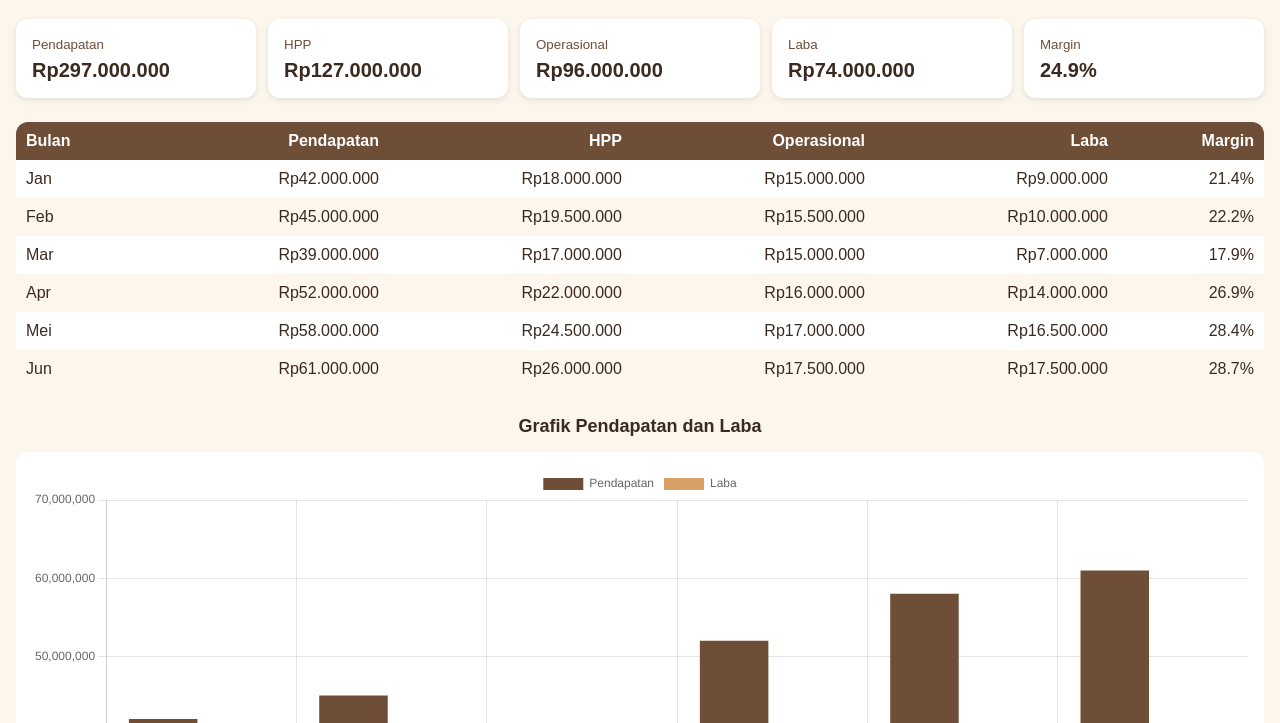
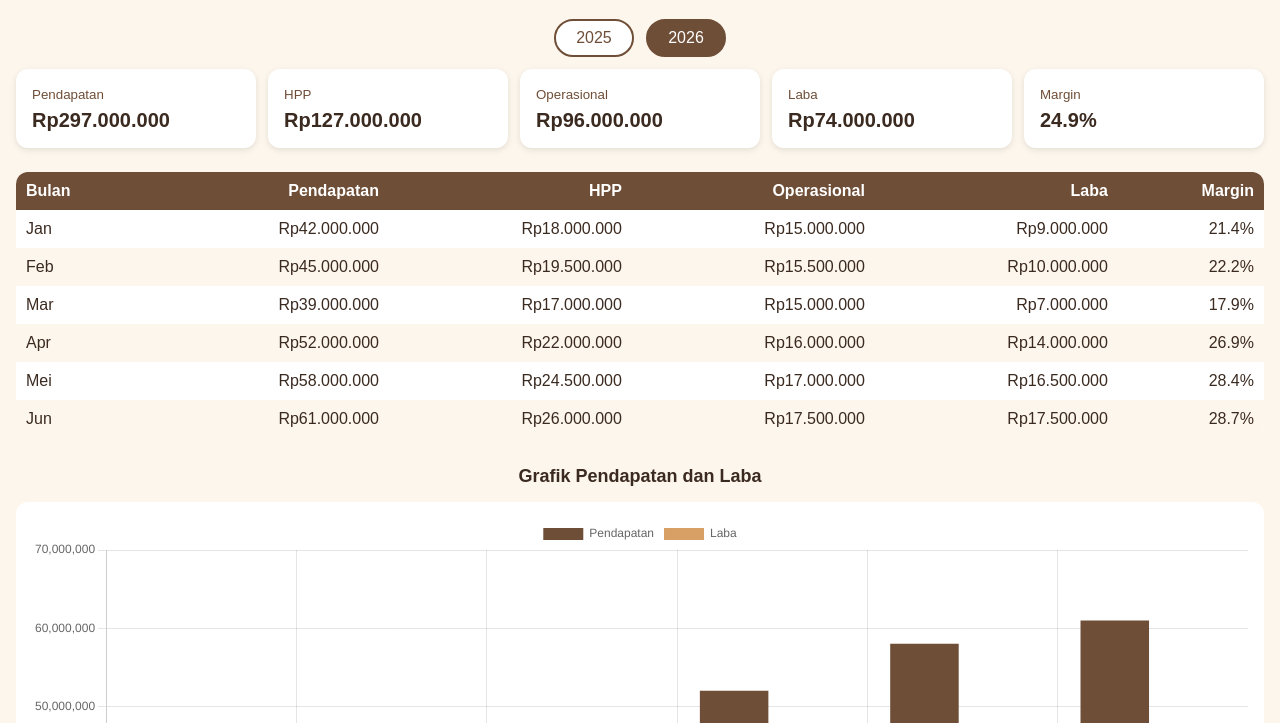
Before and after one commit to tfandena1602-del/dashboard-keuangan, a plain HTML site: page index.html in a window 1280 px wide. Shown: the part 77-800 px from the top of the page. Drawn offline with nearby package versions, Linux system fonts and the light colour scheme.

Commit message:
Update index.html

```diff
--- a/index.html
+++ b/index.html
@@ -23,10 +23,19 @@
     .grafik { background: white; border-radius: 12px; padding: 16px; margin-top: 12px; }
 
     .grafik-donat { max-width: 380px; margin-left: auto; margin-right: auto; }
+
+    .tombol-tahun { text-align: center; margin: 12px 0; }
+    .tombol-tahun button { padding: 8px 20px; margin: 0 4px; border: 2px solid #6f4e37; background: white; color: #6f4e37; border-radius: 20px; font-size: 16px; }
+    .tombol-tahun button.aktif { background: #6f4e37; color: white; }
   </style>
 </head>
 <body>
   <h1>Dashboard Keuangan Kopi Senja</h1>
+
+  <div class="tombol-tahun">
+    <button id="btn2025" onclick="tampilkan('2025')">2025</button>
+    <button id="btn2026" onclick="tampilkan('2026')">2026</button>
+  </div>
   <div class="kartu-wadah" id="kartu"></div>
 
   <table>
@@ -54,28 +63,44 @@
   </div>
   <p class="catatan">Data simulasi untuk tujuan portofolio.</p>
   <script>
-    const dataKeuangan = [
+    const dataTahun = {
+      "2025":[
+      { bulan: "Jan", pendapatan: 36000000, hpp: 16000000, operasional: 14000000 },
+      { bulan: "Feb", pendapatan: 38000000, hpp: 17000000, operasional: 14500000 },
+      { bulan: "Mar", pendapatan: 35000000, hpp: 16000000, operasional: 14000000 },
+      { bulan: "Apr", pendapatan: 44000000, hpp: 19500000, operasional: 15000000 },
+      { bulan: "Mei", pendapatan: 48000000, hpp: 21000000, operasional: 15500000 },
+      { bulan: "Jun", pendapatan: 50000000, hpp: 22000000, operasional: 16000000 }
+    ],
+      "2026": [
       { bulan: "Jan", pendapatan: 42000000, hpp: 18000000, operasional: 15000000 },
       { bulan: "Feb", pendapatan: 45000000, hpp: 19500000, operasional: 15500000 },
       { bulan: "Mar", pendapatan: 39000000, hpp: 17000000, operasional: 15000000 },
       { bulan: "Apr", pendapatan: 52000000, hpp: 22000000, operasional: 16000000 },
       { bulan: "Mei", pendapatan: 58000000, hpp: 24500000, operasional: 17000000 },
       { bulan: "Jun", pendapatan: 61000000, hpp: 26000000, operasional: 17500000 }
-    ];
+    ]
+  };
 
     function rupiah(angka) {
       return "Rp" + angka.toLocaleString("id-ID");
     }
 
-    function jumlahkan(kolom) {
-      return dataKeuangan.reduce(function (jumlah, d) {
+    function jumlahkan(data, kolom) {
+      return data.reduce(function (jumlah, d) {
         return jumlah + d[kolom];
       }, 0);
     }
 
-    const totalPendapatan = jumlahkan("pendapatan");
-    const totalHpp = jumlahkan("hpp");
-    const totalOperasional = jumlahkan("operasional");
+    let grafikBatang = null;
+    let grafikDonat = null;
+
+    function tampilkan(tahun) {
+      const data = dataTahun[tahun];
+
+    const totalPendapatan = jumlahkan(data, "pendapatan");
+    const totalHpp = jumlahkan(data, "hpp");
+    const totalOperasional = jumlahkan(data, "operasional");
     const totalLaba = totalPendapatan - totalHpp - totalOperasional;
     const margin = (totalLaba / totalPendapatan * 100).toFixed(1) + "%";
 
@@ -88,16 +113,16 @@
     ];
 
     const wadah = document.getElementById("kartu");
+    wadah.innerHTML ="";
     daftarKpi.forEach(function (k) {
       wadah.innerHTML += '<div class="kpi"><small>' + k.judul + '</small><strong>' + k.nilai + '</strong></div>';
     });
 
     const badan = document.getElementById("badanTabel");
-
-    dataKeuangan.forEach(function (d) {
+    badan.innerHTML = "";
+    data.forEach(function (d) {
       const laba = d.pendapatan - d.hpp - d.operasional;
       const marginBulan = (laba / d.pendapatan * 100).toFixed(1) + "%";
-
       badan.innerHTML +="<tr>"
       +"<td>" + d.bulan + "</td>"
       +"<td>" + rupiah(d.pendapatan) + "</td>"
@@ -108,13 +133,16 @@
       +"</tr>";
     });
 
-    const labelBulan = dataKeuangan.map(function (d) { return d.bulan; });
-    const dataPendapatan = dataKeuangan.map(function (d) { return d.pendapatan; });
-    const dataLaba = dataKeuangan.map(function (d) {
+    const labelBulan = data.map(function (d) { return d.bulan; });
+    const dataPendapatan = data.map(function (d) { return d.pendapatan; });
+    const dataLaba = data.map(function (d) {
       return d.pendapatan - d.hpp - d.operasional;
     });
 
-    new Chart(document.getElementById("grafikBulanan"), {
+      if (grafikBatang) { grafikBatang.destroy(); }
+      if (grafikDonat) { grafikDonat.destroy(); }
+
+    grafikBatang = new Chart(document.getElementById("grafikBulanan"), {
       type: "bar",
       data: {
         labels: labelBulan,
@@ -125,7 +153,7 @@
       }
     });
 
-    new Chart(document.getElementById("grafikDonat"), {
+    grafikDonat = new Chart(document.getElementById("grafikDonat"), {
       type: "doughnut",
       data: {
         labels: ["HPP", "Operasional", "Laba"],
@@ -137,6 +165,12 @@
         ]
       }
     });
+
+      document.getElementById("btn2025").className = (tahun === "2025") ? "aktif" : "";
+      document.getElementById("btn2026").className = (tahun === "2026") ? "aktif" : "";
+    }
+
+    tampilkan("2026");
   </script>
 </body>
 </html>
```
